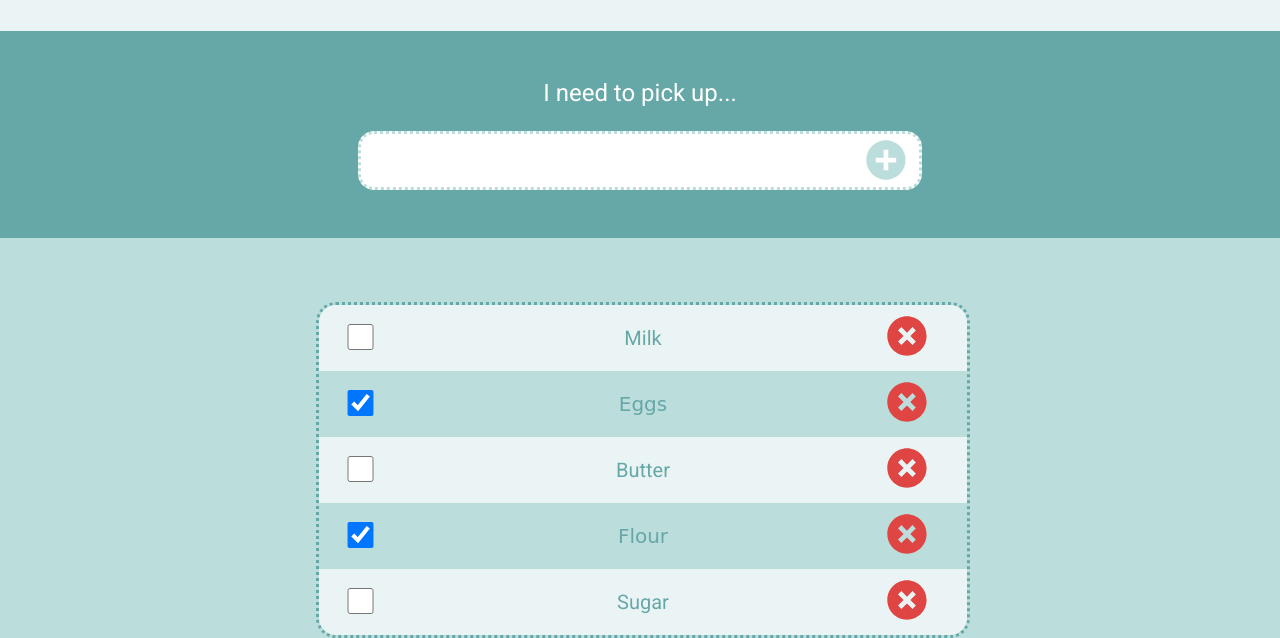
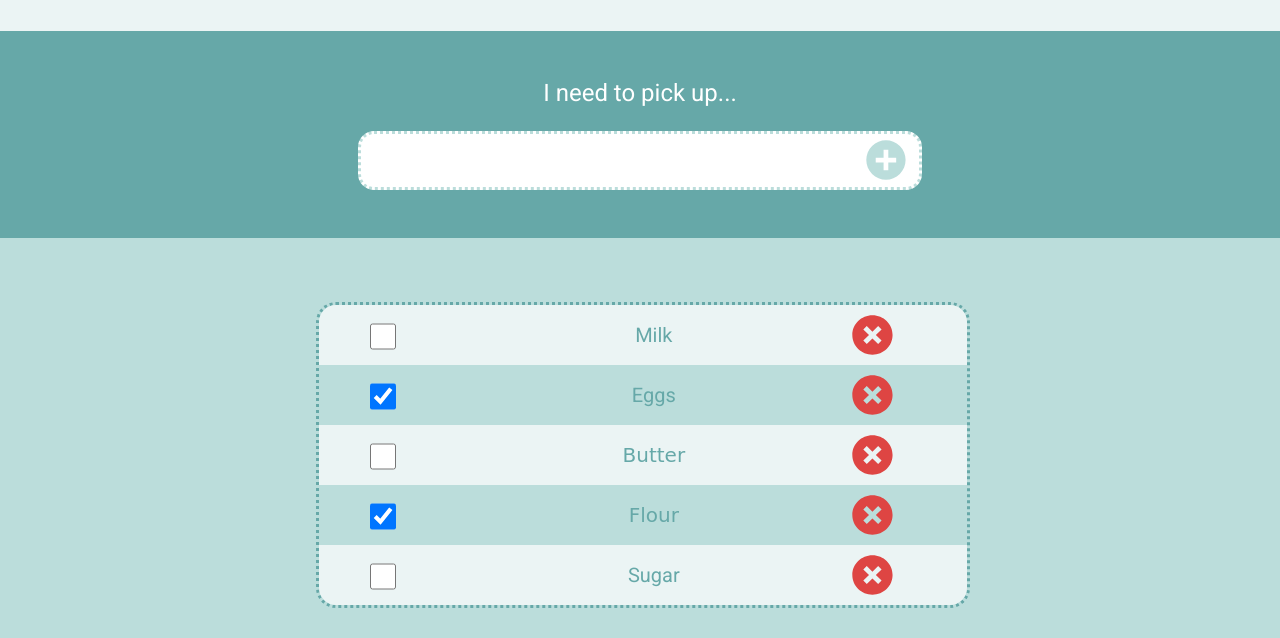
Before and after one commit to AmandaMo/ShoppingList, a plain HTML site: page index.html in a window 1280 px wide. Shown: the part 394-1032 px from the top of the page. After the commit the page ends 1002 px from the top, so only its background shows below. Drawn offline with nearby package versions, Linux system fonts and the light colour scheme; a web font is replaced by a local one.

Commit message:
Fixed ls and on

```diff
--- a/css/main.css
+++ b/css/main.css
@@ -62,79 +62,48 @@ body{
 }
 
 .shopping-list{
+	display: table;
+	list-style: none;
 	width: 100%;
 	color: #66A8A8;
 	font-size: 1.25em;
 	border-collapse: collapse;
+	margin: 0 0;
 }
 
-tr:nth-child(odd) {
+li{
+	display: table-row;
+	text-align: center;
+	vertical-align: middle;
+}
+
+li > p{
+	padding-right: 1em;
+}
+
+.column{
+	display: table-cell;
+	line-height: 3em;
+}
+
+li:nth-child(odd) {
 	background: #EBF4F4;
 	overflow: hidden;
 }
 
-td:nth-child(odd) {
-    width: 4em;
-    padding-right: 1em;
-}
-
 .checked{
 	font-family: 'Codystar', cursive;
+	font-weight: 400;
 }
 
 input[type=checkbox]{
+	margin-left: -.25em;
 	height: 2em;
 	width: 2em;
+	vertical-align: middle;
 }
 
-/*.css-label{
-	background-image: url("../images/unchecked.svg");
-	background-size: 1.5em 1.5em;
-	display:inline-block;
-	background-repeat:no-repeat;
-	background-position: 0 0;
-	font-size:1.5em;
-	vertical-align:middle;
-	cursor:pointer;
+.delete-item{
+	margin-bottom: -1em;
+	margin-left: -1.65em;
 }
-
-.css-label{
-	background-image: url("../images/unchecked.svg");
-	background-size: 1.5em 1.5em;
-	display:inline-block;
-	background-repeat:no-repeat;
-	background-position: 0 0;
-	font-size:1.5em;
-	vertical-align:middle;
-	cursor:pointer;
-}
-
-input[type=checkbox].css-checkbox {
-							position:absolute; z-index:-1000; left:-1000px; overflow: hidden; clip: rect(0 0 0 0); height:1px; width:1px; margin:-1px; padding:0; border:0;
-						}
-
-						input[type=checkbox].css-checkbox + label.css-label {
-							padding-left:55px;
-							height:43px;
-							display:inline-block;
-							line-height:43px;
-							background-repeat:no-repeat;
-							background-position: 0 0;
-							font-size:43px;
-							vertical-align:middle;
-							cursor:pointer;
-
-						}
-
-						input[type=checkbox].css-checkbox:checked + label.css-label {
-							background-position: 0 -43px;
-						}
-						label.css-label {
-				background-image:url('../images/unchecked.svg');
-				-webkit-touch-callout: none;
-				-webkit-user-select: none;
-				-khtml-user-select: none;
-				-moz-user-select: none;
-				-ms-user-select: none;
-				user-select: none;
-			}
--- a/index.html
+++ b/index.html
@@ -3,7 +3,7 @@
 <head>
 	<meta charset="UTF-8">
 	<link rel="stylesheet" href="css/main.css">
-	<link href='http://fonts.googleapis.com/css?family=Bevan|Codystar:300|Roboto:400,700,900' rel='stylesheet' type='text/css'>
+	<link href='http://fonts.googleapis.com/css?family=Bevan|Codystar:300,400|Roboto:400,700,900' rel='stylesheet' type='text/css'>
 	<script src="http://code.jquery.com/jquery.min.js"></script>
 	<script language="JavaScript" type="text/javascript" src="js/app.js"></script>
 	<title>My Shopping List</title>
@@ -23,33 +23,33 @@
 		</div>
 	</div>
 	<div class="yourlist">
-		<table class="shopping-list">
-			<tr>
-				<td><input type="checkbox" name="check1"></td>
-				<td><p>Milk</p></td>
-				<td><input type="image" src="images/xicon.svg" class="delete-item" height="40em"/></td>
-			</tr>
-			<tr class="checked">
-				<td><input type="checkbox" id="checkbox2" checked></td>
-				<td><p>Eggs</p></td>
-				<td><input type="image" src="images/xicon.svg" class="delete-item" height="40em"/></td>
-			</tr>
-			<tr>
-				<td><input type="checkbox" name="check3"></td>
-				<td><p>Butter </p></td>
-				<td><input type="image" src="images/xicon.svg" class="delete-item" height="40em"/></td>
-			</tr>
-			<tr class="checked">
-				<td><input type="checkbox" name="check4" checked></td>
-				<td><p>Flour</p></td>
-				<td><input type="image" src="images/xicon.svg" class="delete-item" height="40em"/></td>
-			</tr>
-			<tr>
-				<td><input type="checkbox" name="check5"></td>
-				<td><p>Sugar</p></td>
-				<td><input type="image" src="images/xicon.svg" class="delete-item" height="40em"/></td>
-			</tr>
-		</table>
+		<ul class="shopping-list">
+			<li>
+					<input type="checkbox" name="check1" class="column">
+					<p class="column">Milk</p>
+					<input type="image" src="images/xicon.svg" class="column delete-item" height="40em"/>
+			</li>
+			<li>
+					<input type="checkbox" id="checkbox2" checked class="column">
+					<p class="column">Eggs</p>
+					<input type="image" src="images/xicon.svg" class="column delete-item" height="40em"/>
+			</li>
+			<li class="checked">
+				<input type="checkbox" name="check3" class="column">
+				<p class="column">Butter </p>
+				<input type="image" src="images/xicon.svg" class="column delete-item" height="40em"/>
+			</li>
+			<li class="checked">
+				<input type="checkbox" name="check4" checked class="column">
+				<p class="column">Flour</p>
+				<input type="image" src="images/xicon.svg" class="column delete-item" height="40em"/>
+			</li>
+			<li>
+				<input type="checkbox" name="check5" class="column">
+				<p class="column">Sugar</p>
+				<input type="image" src="images/xicon.svg" class="column delete-item" height="40em"/>
+			</li>
+		</ul>
 	</div>
 </body>
 </html>
--- a/js/app.js
+++ b/js/app.js
@@ -1,39 +1,29 @@
 $(document).ready(function() {
 
-	function Add(){
-		var item = $('.inputitem').val();
+	$('.add-item').on('click', function(e){
+		e.preventDefault();
+		var newitem = $('.inputitem').val();
+		console.log(newitem);
 		$('.shopping-list').append(
-			"<tr>"+
-				"<td><input type='checkbox' name='check1'></td>"+
-				"<td><p>"+
-				item +
-				"</p></td>"+
-				"<td><input type='image' src='images/xicon.svg' class='delete-item' height='40em'/></td>"+
-			"</tr>"
+			"<li>"+
+				"<input type='checkbox' name='check1' class='column'>"+
+				"<p class='column'>"+
+				newitem +
+				"</p>"+
+				"<input type='image' src='images/xicon.svg' class='column delete-item' height='40em'/></li>"+
+			"</li>"
 		);
-	};
-	$('.add-item').bind("click", Add);
+		$('.inputitem').val('');
+	});
 
-	$('.add-item').click(function(e){
-		e.preventDefault()
-		var newitem = $('.inputitem').val();
-		console.log(newitem)
-		$('.inputitem').val('');
-	})
-
-	/*function Delete(){
-		console.log("deleted")
-		var par = $(this).parent().parent(); //tr
-		par.remove();
-	};
-
-	$('.delete-item').bind("click", Delete); */
 
 	$( '.checkboxes' ).on( 'click', 'input[type="checkbox"]', function () {
-    $( this ).closest('p').toggleClass( '.checked');
+    	$( this ).closest('p').toggleClass( '.checked');
 	});
+
+
+	$(document).on("click", ".delete-item", function(){
+    	$(this).parent().remove();
+	});
+
 });
-
-$(document).on("click", ".delete-item", function(){
-    $(this).parent().parent().remove();
-});
```
